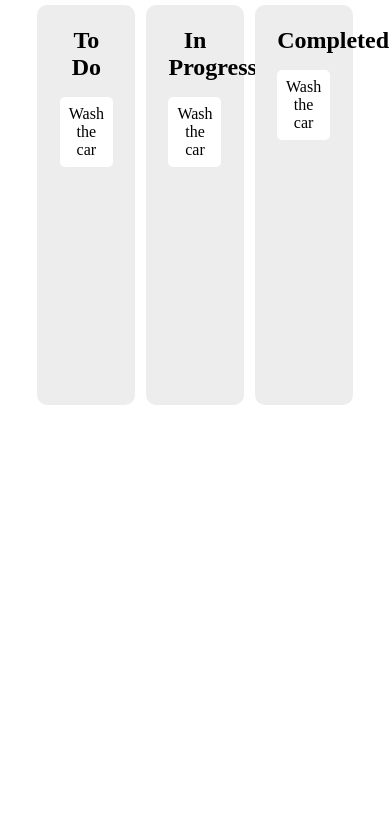
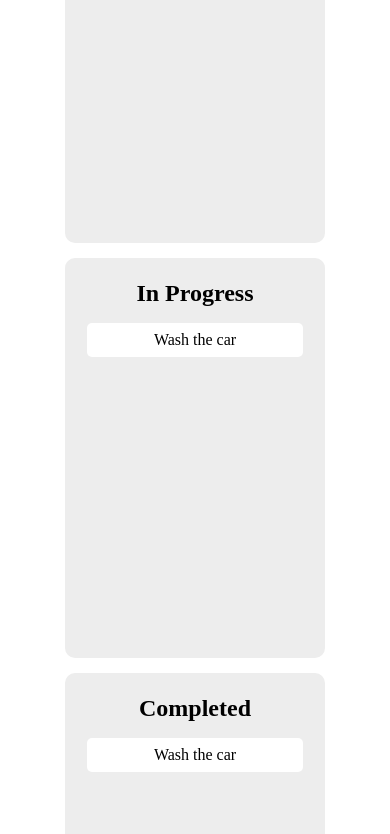
Before and after one commit to Boluwatifemuhammed/drag-and-drop, a plain HTML site: page index.html in a window 390 px wide. Shown: the part 246-1080 px from the top of the page. Before the commit the page ends 844 px from the top, so only its background shows below. Drawn offline with Linux system fonts and the light colour scheme.

Commit message:
finished the css styling

```diff
--- a/style.css
+++ b/style.css
@@ -42,6 +42,11 @@ h1{
     min-height: 400px;
 }
 
+.list.over{
+    background-color: #dadada;
+
+}
+
 h2{
     margin-bottom: 1rem;
 }
@@ -58,3 +63,15 @@ h2{
     cursor: grabbing;
     transform: scale(1.05);
 }
+
+@media (max-width: 760px) {
+    .board-cont{
+        flex-direction: column;
+        align-items: center;
+    }
+
+    .list{
+        width: 80%;
+        margin-bottom: 15px;
+    }
+}
```
